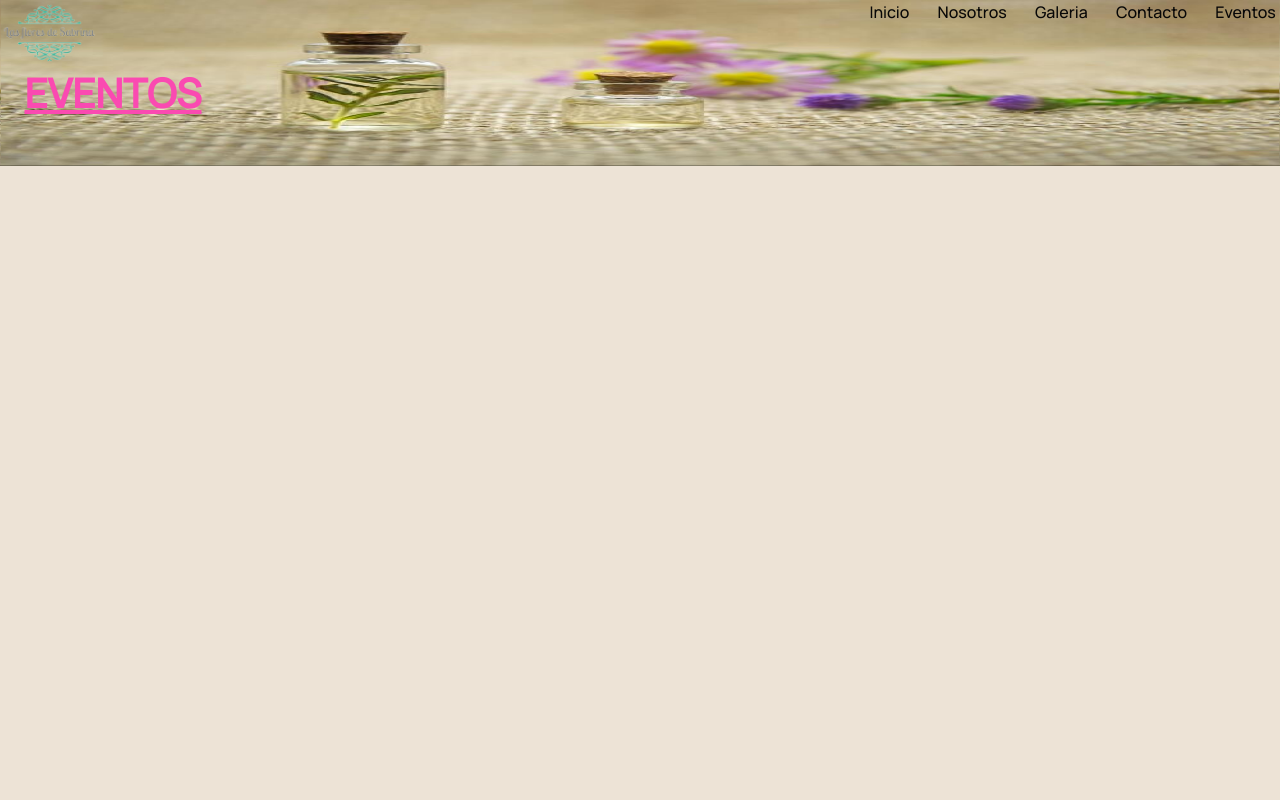
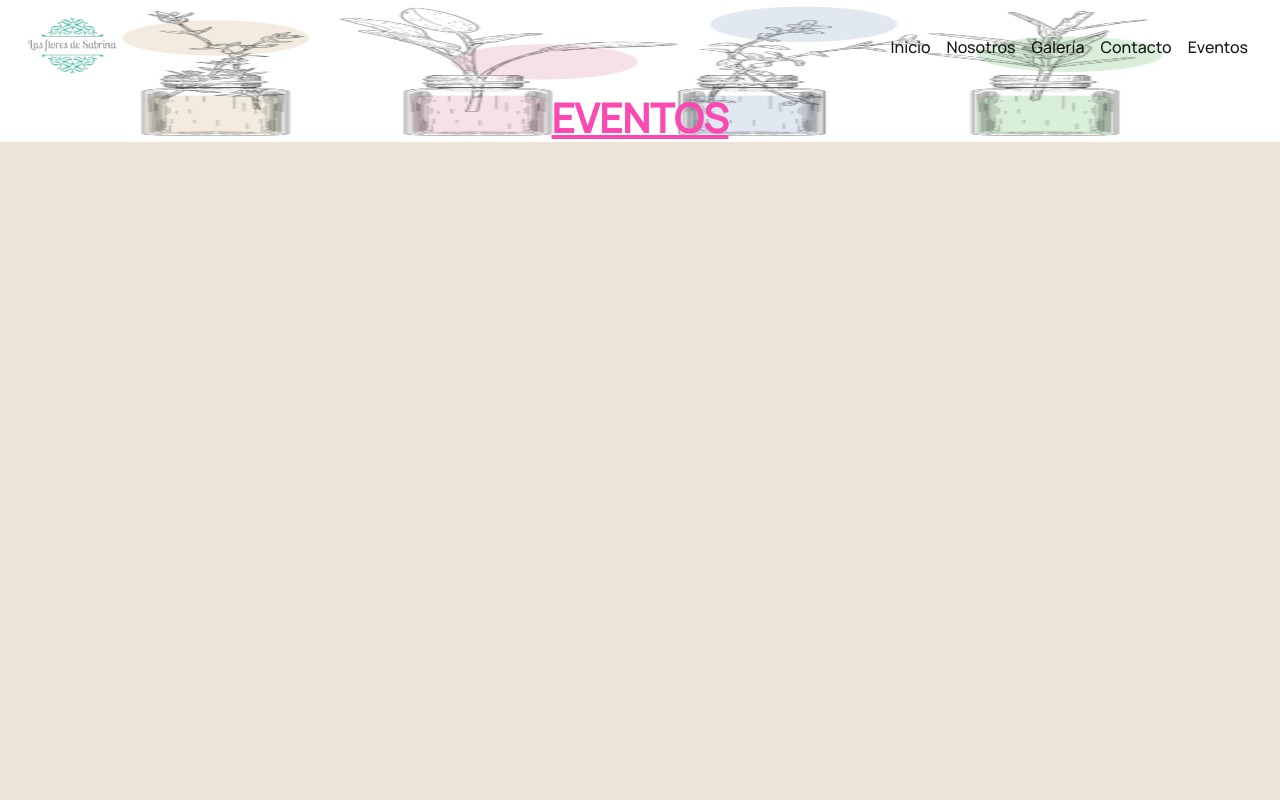
Before and after one commit to francosetzu/segundaPreEntregaSetzu, a plain HTML site: page pages/eventos.html in a window 1280 px wide. Shown: the top 800 px of the page. Drawn offline with nearby package versions, Linux system fonts and the light colour scheme.

Commit message:
corregí navegación y títulos de cada pag

```diff
--- a/pages/eventos.html
+++ b/pages/eventos.html
@@ -11,29 +11,37 @@
         <link rel="shortcuit icon" href="../favicon.ico" type=""image/x-icon">
       </head>
 <body>
-    <header class="headerEventos"> <!-- padre de div class="contenedorLogo", div class="contenedorLinkNav", de <ul> y de <h1> y abuelo de <li>"-->
-        <div class="contenedorLogoNav">
-            <div class="contenedorLogo">
-                <img class="logo" src="../assets/img/Logo-removebg-preview.png" alt="">
+    <header class="container-fluid  headerGaleria">
+        <nav class="navbar navbar-expand-lg navbar-light bg-transparent  listaNavegacion">
+            <div class="container-fluid">
+                <a class="navbar-brand" href="#">
+                    <img src="../assets/img/Logo-removebg-preview.png" alt="" width="100" >
+                </a>
+                <button class="navbar-toggler" type="button" data-bs-toggle="collapse" data-bs-target="#navbarNav" aria-controls="navbarNav" aria-expanded="false" aria-label="Toggle navigation">
+                    <span class="navbar-toggler-icon"></span>
+                </button>
+            <div class="collapse navbar-collapse" id="navbarNav">
+                <ul class="navbar-nav w-100 justify-content-end">
+                    <li class="nav-item">
+                        <a class="nav-link active" aria-current="page" href="../index.html">Inicio</a>
+                    </li>
+                    <li class="nav-item">
+                        <a class="nav-link active" aria-current="page" href="nosotros.html">Nosotros</a>
+                    </li>
+                    <li class="nav-item">
+                        <a class="nav-link active" aria-current="page" href="galeria.html">Galería</a>
+                    </li>
+                    <li class="nav-item">
+                        <a class="nav-link active" aria-current="page" href="contacto.html">Contacto</a>
+                    </li>
+                    <li class="nav-item">
+        <a class="nav-link active" aria-current="page" href="#">Eventos</a>
+                    </li>
+                </ul>
             </div>
-
-
-        <nav class="navegacion">
-
-        <ul class="listaNavegacion"> <!-- navegación / menú -->
-            <li class="listaItem"><a class="claseA" href="../index.html">Inicio</a></li> <!-- # Significa que ahí estoy parado en este momento-->
-            <li class="listaItem"><a class="claseA" href="nosotros.html">Nosotros</a></li> <!-- ./ pq' están en distintos niveles-->
-            <li class="listaItem"><a class="claseA" href="galeria.html">Galeria</a></li>
-            <li class="listaItem"><a class="claseA" href="contacto.html">Contacto</a></li>
-            <li class="listaItem"><a class="claseA" href="#">Eventos</a></li>
-        </ul>
-        </nav>
-        <h1 class="tituloPrincipal"> Eventos </h1>
-        <br>
-
-        </div>
-        <hr>
-        </div>
+            </div>
+         </nav>
+         <h1 class="text-center tituloPrincipal">EVENTOS</h1>
     </header>
 
         <main class="main">
```
Also changed, not shown: index.html (+31 -23 lines), pages/contacto.html (+30 -22 lines), pages/nosotros.html (+30 -22 lines).
